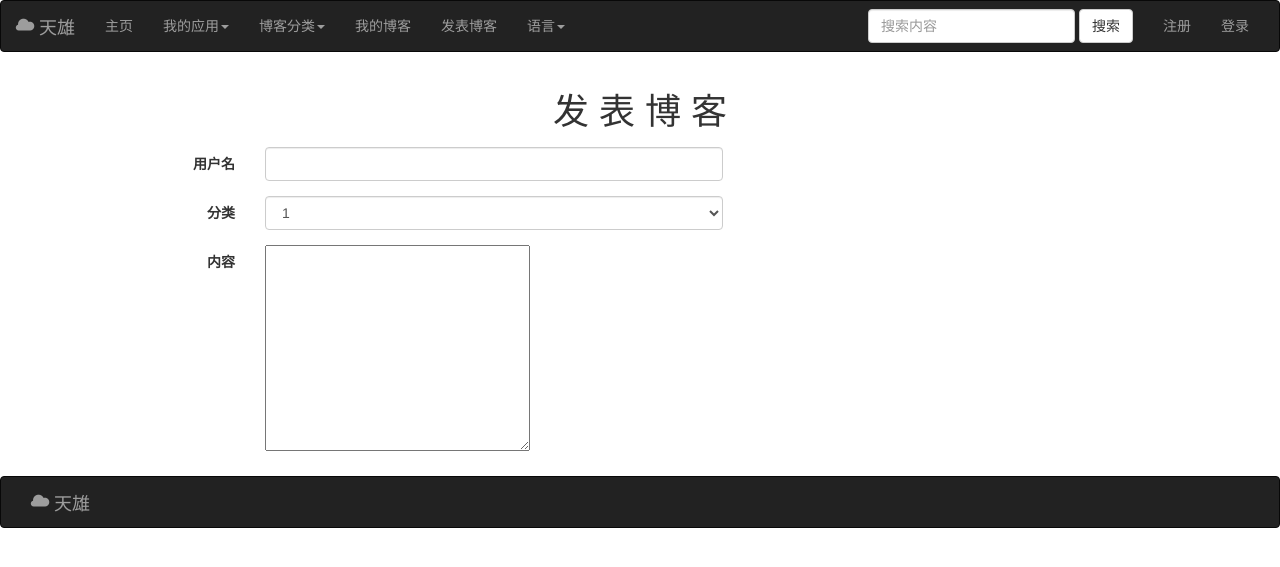
After one commit to tianxiongWang/DjangoSite, a Django app: page /blog/write in a window 1280 px wide. The commit adds this page. Shown: the top 567 px of the page. Run offline with Django 3.2, Linux system fonts and the light colour scheme; data comes from the database, SQL or seed files in the repository.

Commit message:
增加发表博客界面

```diff
--- a/blog/urls.py
+++ b/blog/urls.py
@@ -7,4 +7,5 @@ urlpatterns = [
     path('<int:blog_id>', blog_detail),
     # 这是由js发起的ajax请求的视图函数
     path('view', blog_view),
+    path('write', blog_write)
 ]
--- a/blog/views.py
+++ b/blog/views.py
@@ -43,3 +43,9 @@ def blog_view(request):
     for blog in blogs:
         List.append(str(blog.see) + ',')
     return HttpResponse(List)
+
+def blog_write(request):
+    categories = Category.objects.all()
+    context = {}
+    context['categories'] = categories
+    return render(request, 'blog/write.html', context=context)
--- /dev/null
+++ b/templates/blog/write.html
@@ -0,0 +1,37 @@
+{% extends "base_cn.html" %}
+{% block title %}
+发表博客
+{% endblock %}
+{% block content %}
+<div class="container">
+    <h1 class="text-center" style="margin-bottom: 15px;">发&nbsp;表&nbsp;博&nbsp;客</h1>
+    <!-- 表单样式非常难看，用JS来重写样式（因为以我的水平没法给生成的表单加属性，只能用js -->
+    <form onsubmit="return checkForm();" class="form-horizontal" action="/account/signup/" method="POST">
+        {% csrf_token %}
+        <div class="form-group">
+            <label for="username" class="col-sm-2 control-label">用户名</label>
+            <div class=" col-sm-5">
+                <input type="text" name="username" id="username" class="form-control">
+            </div>
+        </div>
+        <div class="form-group">
+            <label for="username" class="col-sm-2 control-label">分类</label>
+            <div class=" col-sm-5">
+                <select class="form-control">
+                    <option>1</option>
+                    <option>2</option>
+                    <option>3</option>
+                    <option>4</option>
+                    <option>5</option>
+                </select>
+            </div>
+        </div>
+        <div class="form-group">
+            <label for="username" class="col-sm-2 control-label">内容</label>
+            <div class=" col-sm-5">
+                <textarea name="" id="" cols="30" rows="10"></textarea>
+            </div>
+        </div>
+    </form>
+</div>
+{% endblock %}
--- a/templates/header_cn.html
+++ b/templates/header_cn.html
@@ -33,6 +33,7 @@
                     </ul>
                 </li>
                 <li><a href="/blog">我的博客</a></li>
+                <li><a href="/blog/write">发表博客</a></li>
                 <li class="dropdown">
                     <a href="#" class="dropdown-toggle" data-toggle="dropdown" role="button" aria-haspopup="true"
                         aria-expanded="false">语言<span class="caret"></span></a>
```
